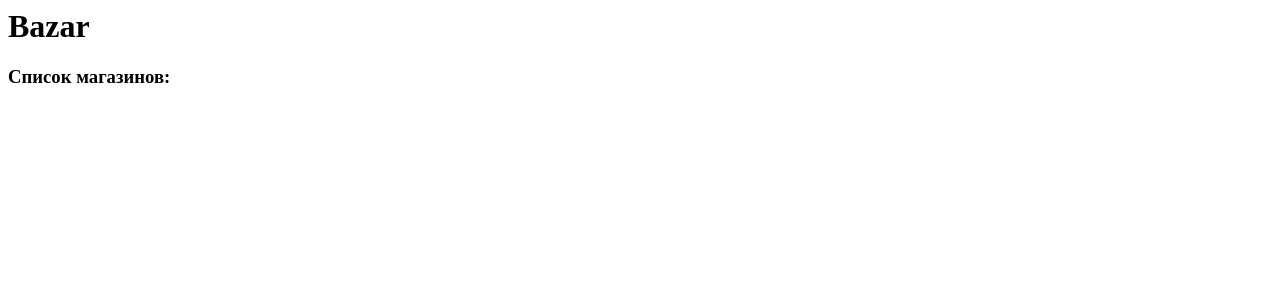
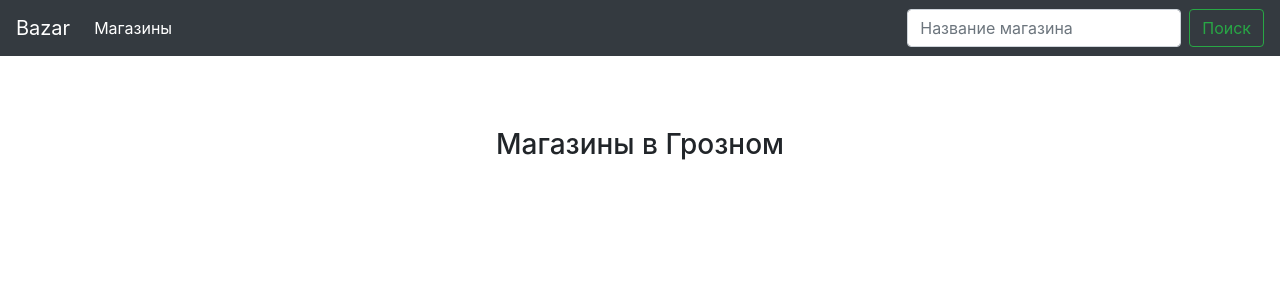
Before and after one commit to azamuray/bazar, a Django app: page / in a window 1280 px wide. Shown: the top 300 px of the page. Run offline with Django 3.2, Linux system fonts and the light colour scheme; data that the repository does not hold is empty; some libraries are stand-ins or nearby versions.

Commit message:
add bootstrap template

```diff
--- /dev/null
+++ b/shops/static/shops/starter-template.css
@@ -0,0 +1,7 @@
+body {
+  padding-top: 5rem;
+}
+.starter-template {
+  padding: 3rem 1.5rem;
+  text-align: center;
+}
--- /dev/null
+++ b/shops/templates/shops/base.html
@@ -0,0 +1,47 @@
+{% load static %}
+<!DOCTYPE html>
+<html>
+<head>
+	<title>Bazar</title>
+	<meta charset="utf-8">
+
+	<link href="https://stackpath.bootstrapcdn.com/bootstrap/4.3.1/css/bootstrap.min.css" rel="stylesheet" integrity="sha384-ggOyR0iXCbMQv3Xipma34MD+dH/1fQ784/j6cY/iJTQUOhcWr7x9JvoRxT2MZw1T" crossorigin="anonymous">
+
+	<!-- Custom styles for this template -->
+  <link href="{% static 'shops/starter-template.css' %}" rel="stylesheet">
+
+</head>
+<body>
+
+	<nav class="navbar navbar-expand-md navbar-dark bg-dark fixed-top">
+		<a class="navbar-brand" href="{% url 'shops:shops' %}">Bazar</a>
+		<button class="navbar-toggler" type="button" data-toggle="collapse" data-target="#navbarsExampleDefault" aria-controls="navbarsExampleDefault" aria-expanded="false" aria-label="Toggle navigation">
+			<span class="navbar-toggler-icon"></span>
+		</button>
+
+		<div class="collapse navbar-collapse" id="navbarsExampleDefault">
+			<ul class="navbar-nav mr-auto">
+				<li class="nav-item active">
+					<a class="nav-link" href="{% url 'shops:shops' %}">Магазины <span class="sr-only">(current)</span></a>
+				</li>
+			</ul>
+			<form class="form-inline my-2 my-lg-0">
+				<input class="form-control mr-sm-2" type="text" placeholder="Название магазина" aria-label="Search">
+				<button class="btn btn-outline-success my-2 my-sm-0" type="submit">Поиск</button>
+			</form>
+		</div>
+	</nav>
+
+	<main role="main" class="container">
+
+		<div class="starter-template">
+			{% block content %}
+			{% endblock %}
+		</div>
+
+	</main><!-- /.container -->
+
+	<script src="https://stackpath.bootstrapcdn.com/bootstrap/4.3.1/js/bootstrap.min.js" integrity="sha384-JjSmVgyd0p3pXB1rRibZUAYoIIy6OrQ6VrjIEaFf/nJGzIxFDsf4x0xIM+B07jRM" crossorigin="anonymous"></script>
+	<script src="https://stackpath.bootstrapcdn.com/bootstrap/4.3.1/js/bootstrap.bundle.min.js" integrity="sha384-xrRywqdh3PHs8keKZN+8zzc5TX0GRTLCcmivcbNJWm2rs5C8PRhcEn3czEjhAO9o" crossorigin="anonymous"></script>
+</body>
+</html>
--- a/shops/templates/shops/shops.html
+++ b/shops/templates/shops/shops.html
@@ -1,9 +1,23 @@
-<h1>Bazar</h1>
-<h3>Список магазинов:</h3>
-{% for shop in shops %}
-	<p>Название: {{ shop.name }} <a href="#">(перейти)</a></p>
-	<p>Адрес: {{ shop.address }}</p>
-	<p>Продавец: {{ shop.seller }}</p>
-	<p>Телефон: {{ shop.phone }}</p>
-	<hr>
-{% endfor %}
+{% extends 'shops/base.html' %}
+
+{% block content %}
+	<h3>Магазины в Грозном</h3>
+	<br>
+	<div class="row">
+	<div class="col">
+	<div class="card-deck">
+		{% for shop in shops %}
+		<div class="card">
+			<div class="card-body">
+				<h5 class="card-title"><a href="#">{{ shop.name }}</a></h5>
+				<p>Адрес: {{ shop.address }}</p>
+				<p>Продавец: {{ shop.seller }}</p>
+				<p>Телефон: {{ shop.phone }}</p>
+			</div>
+		</div>
+		{% endfor %}
+	</div>
+	</div>
+	</div>
+	</div>
+{% endblock %}
--- a/shops/urls.py
+++ b/shops/urls.py
@@ -2,6 +2,7 @@ from django.urls import path
 
 from . import views
 
+app_name = 'shops'
 urlpatterns = [
 	path('', views.shops, name='shops'),
 ]
```
